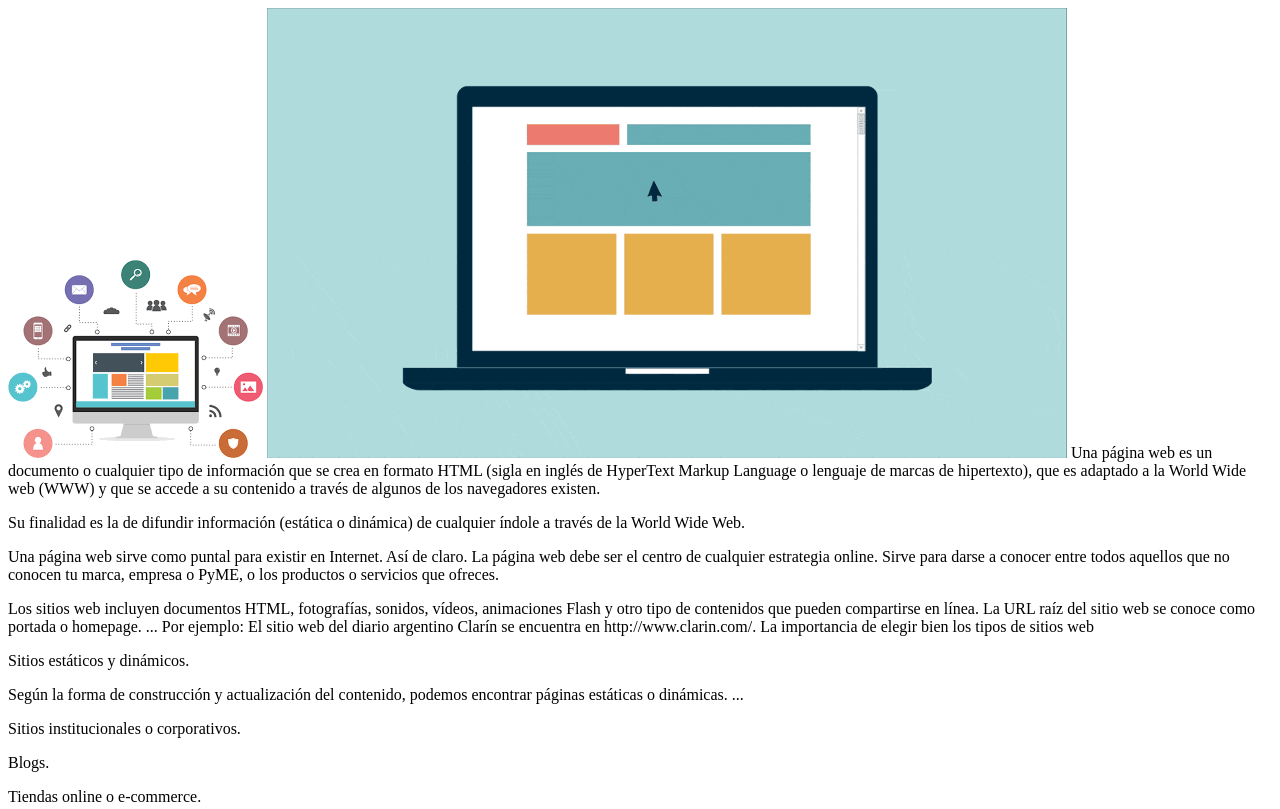
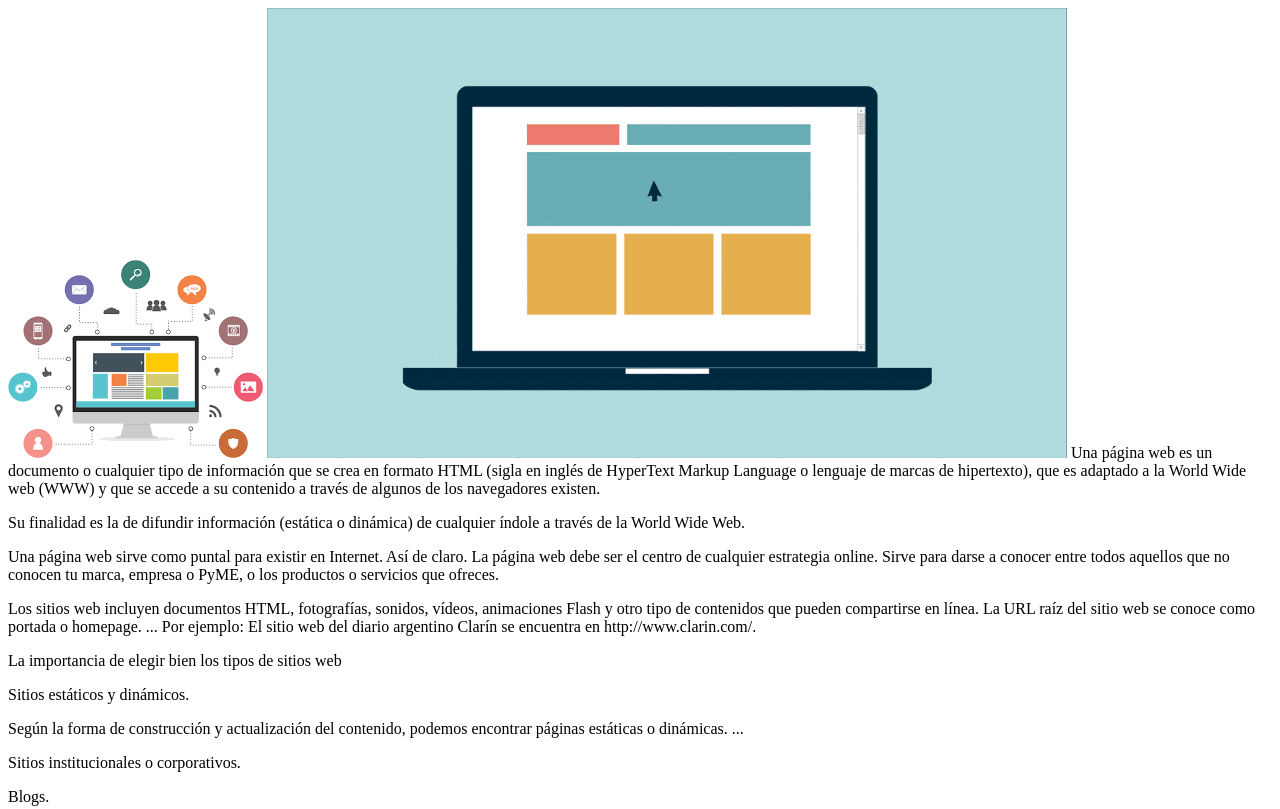
Before and after one commit to Hernandez1317/Hernandez, a plain HTML site: page index.html in a window 1280 px wide. Shown: the top 809 px of the page. Drawn offline with Linux system fonts and the light colour scheme.

Commit message:
Update index.html

```diff
--- a/index.html
+++ b/index.html
@@ -9,7 +9,7 @@
 	</head>
 	<body bgcolor="white" text="black">
 
-		Una página web es un documento o cualquier tipo de información que se crea en formato HTML (sigla en inglés de HyperText Markup Language o lenguaje de marcas de hipertexto), que es adaptado a la World Wide web (WWW) y que se accede a su contenido a través de algunos de los navegadores existen.<p> Su finalidad es la de difundir información (estática o dinámica) de cualquier índole a través de la World Wide Web.<p>Una página web sirve como puntal para existir en Internet. Así de claro. La página web debe ser el centro de cualquier estrategia online. Sirve para darse a conocer entre todos aquellos que no conocen tu marca, empresa o PyME, o los productos o servicios que ofreces.<p>Los sitios web incluyen documentos HTML, fotografías, sonidos, vídeos, animaciones Flash y otro tipo de contenidos que pueden compartirse en línea. La URL raíz del sitio web se conoce como portada o homepage. ... Por ejemplo: El sitio web del diario argentino Clarín se encuentra en http://www.clarin.com/.
+		Una página web es un documento o cualquier tipo de información que se crea en formato HTML (sigla en inglés de HyperText Markup Language o lenguaje de marcas de hipertexto), que es adaptado a la World Wide web (WWW) y que se accede a su contenido a través de algunos de los navegadores existen.<p> Su finalidad es la de difundir información (estática o dinámica) de cualquier índole a través de la World Wide Web.<p>Una página web sirve como puntal para existir en Internet. Así de claro. La página web debe ser el centro de cualquier estrategia online. Sirve para darse a conocer entre todos aquellos que no conocen tu marca, empresa o PyME, o los productos o servicios que ofreces.<p>Los sitios web incluyen documentos HTML, fotografías, sonidos, vídeos, animaciones Flash y otro tipo de contenidos que pueden compartirse en línea. La URL raíz del sitio web se conoce como portada o homepage. ... Por ejemplo: El sitio web del diario argentino Clarín se encuentra en http://www.clarin.com/.<p>
 			La importancia de elegir bien los tipos de sitios web<p>
 Sitios estáticos y dinámicos.<p> Según la forma de construcción y actualización del contenido, podemos encontrar páginas estáticas o dinámicas. ...<p>
 Sitios institucionales o corporativos.<p>Blogs.<p>Tiendas online o e-commerce.<p>
```
